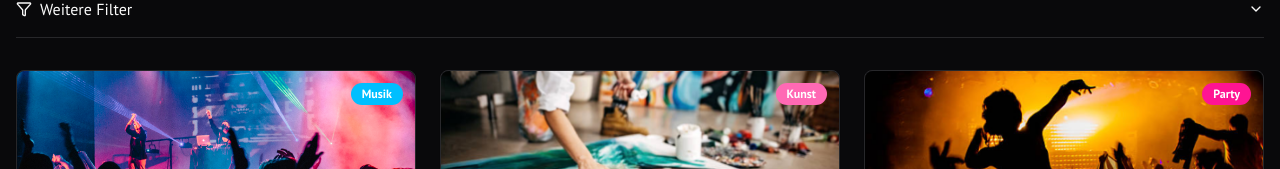
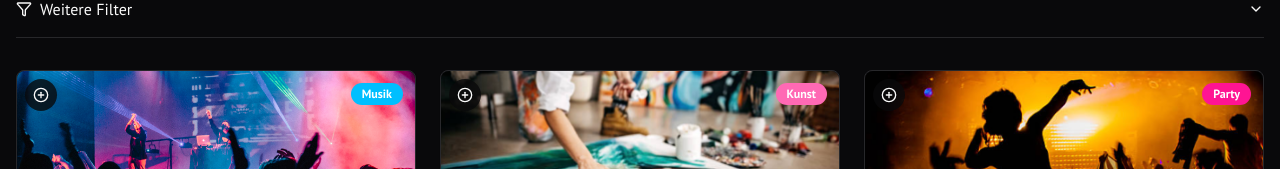
Before and after one commit to Meusel/Eventradar, a Next.js app: page / in a window 1280 px wide. Shown: the part 326-495 px from the top of the page. Built offline with nearby package versions, Linux system fonts and the light colour scheme; what @genkit-ai/google-genai, genkit would draw is missing.

Commit message:
feat: add 'add to calendar' button to event cards

```diff
--- a/src/components/event-card.tsx
+++ b/src/components/event-card.tsx
@@ -7,12 +7,15 @@ import {
   MapPin,
   Ticket,
   MessageSquare,
+  PlusCircle,
+  CheckCircle,
 } from 'lucide-react';
 import { Badge } from './ui/badge';
 import { getCategoryColor } from '@/lib/category-colors';
 import { format } from 'date-fns';
 import { de } from 'date-fns/locale';
 import { getCommunitiesByEventId } from '@/lib/communities';
+import { useState, useEffect } from 'react';
 
 interface EventCardProps {
   event: Event;
@@ -22,6 +25,28 @@ interface EventCardProps {
 export default function EventCard({ event, priority = false }: EventCardProps) {
   const categoryColor = getCategoryColor(event.category);
   const communities = getCommunitiesByEventId(event.id);
+  const [isSaved, setIsSaved] = useState(false);
+
+  useEffect(() => {
+    const savedEvents = JSON.parse(localStorage.getItem('savedEvents') || '[]');
+    setIsSaved(savedEvents.some((savedEvent: Event) => savedEvent.id === event.id));
+  }, [event.id]);
+
+  const handleAddToCalendar = (e: React.MouseEvent) => {
+    e.stopPropagation();
+    e.preventDefault();
+    const savedEvents = JSON.parse(localStorage.getItem('savedEvents') || '[]');
+    const eventIndex = savedEvents.findIndex((savedEvent: Event) => savedEvent.id === event.id);
+
+    if (eventIndex > -1) {
+      savedEvents.splice(eventIndex, 1);
+      setIsSaved(false);
+    } else {
+      savedEvents.push(event);
+      setIsSaved(true);
+    }
+    localStorage.setItem('savedEvents', JSON.stringify(savedEvents));
+  };
 
   const handleTicketClick = (e: React.MouseEvent) => {
     e.stopPropagation();
@@ -51,6 +76,18 @@ export default function EventCard({ event, priority = false }: EventCardProps) {
           >
             {event.category}
           </Badge>
+          <Button
+            size="icon"
+            variant="ghost"
+            className="absolute top-2 left-2 h-8 w-8 rounded-full bg-background/80 text-foreground hover:bg-background"
+            onClick={handleAddToCalendar}
+          >
+            {isSaved ? (
+              <CheckCircle className="h-5 w-5 text-primary" />
+            ) : (
+              <PlusCircle className="h-5 w-5" />
+            )}
+          </Button>
         </div>
       </Link>
       <div className="p-4 flex flex-col flex-grow">
```
